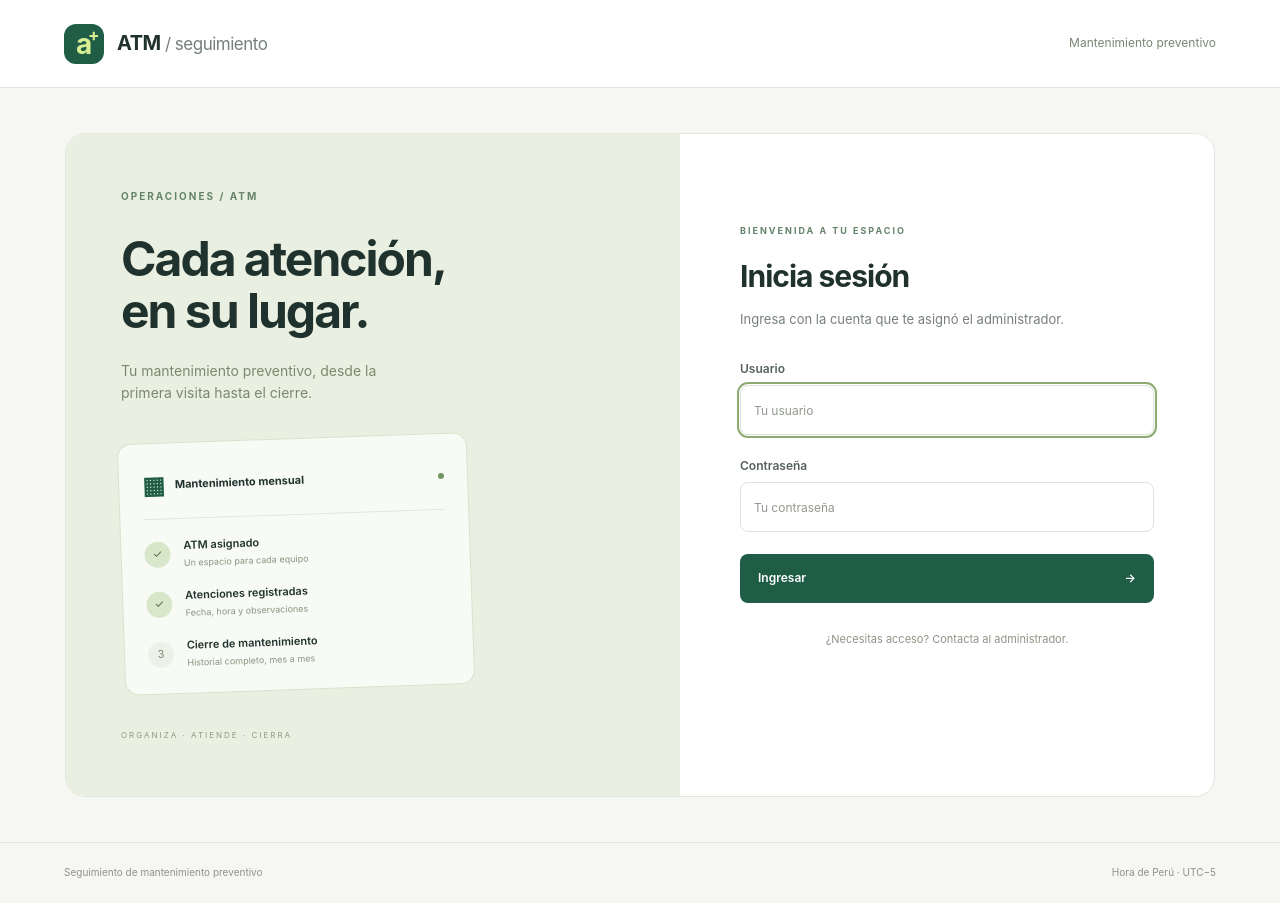
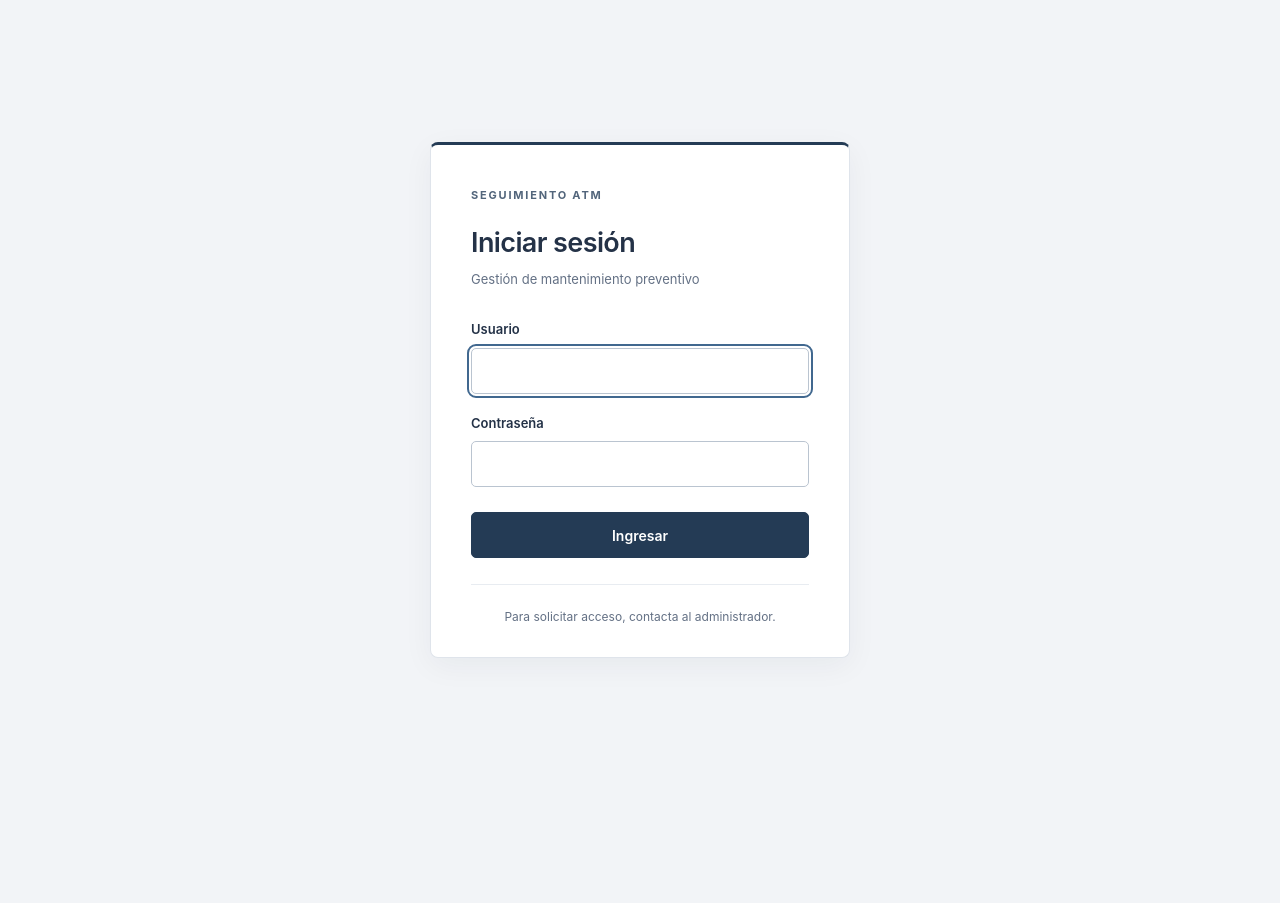
Before and after one commit to Davchrev/Seguimiento, a Django app: page /ingresar/ in a window 1280 px wide. After the commit the page ends 658 px from the top, so only its background shows below. Run offline with Django 5.2, Linux system fonts and the light colour scheme.

Commit message:
Simplify login with a corporate standalone design

```diff
--- /dev/null
+++ b/static/login.css
@@ -0,0 +1,73 @@
+:root {
+  color-scheme: light;
+  font-family: -apple-system, BlinkMacSystemFont, "Segoe UI", sans-serif;
+  color: #243247;
+  background: #f2f4f7;
+  font-synthesis: none;
+}
+* { box-sizing: border-box; }
+body { margin: 0; }
+.login-shell {
+  min-height: 100vh;
+  min-height: 100svh;
+  display: grid;
+  place-items: center;
+  padding: 32px 20px;
+}
+.login-card {
+  width: 100%;
+  max-width: 420px;
+  padding: 42px 40px 30px;
+  background: #fff;
+  border: 1px solid #dfe4eb;
+  border-top: 3px solid #243b55;
+  border-radius: 8px;
+  box-shadow: 0 8px 30px rgb(24 39 60 / 5%);
+}
+.login-header { margin-bottom: 30px; }
+.product-name {
+  margin: 0 0 22px;
+  color: #52657b;
+  font-size: 11px;
+  line-height: 1.5;
+  font-weight: 700;
+  letter-spacing: 1.8px;
+}
+h1 { margin: 0 0 10px; font-size: 27px; line-height: 1.25; font-weight: 600; letter-spacing: -.6px; }
+.login-description { margin: 0; color: #647185; font-size: 13px; line-height: 1.6; }
+.login-form { display: grid; gap: 20px; }
+.field { display: grid; gap: 8px; }
+label { font-size: 13px; font-weight: 600; line-height: 1.5; }
+input, button { font: inherit; border-radius: 5px; min-height: 46px; width: 100%; }
+input { padding: 11px 12px; border: 1px solid #bac4d0; background: #fff; color: #243247; font-size: 16px; }
+input:focus { outline: 2px solid #41688f; outline-offset: 2px; }
+input[aria-invalid="true"] { border-color: #ab493b; }
+button {
+  margin-top: 5px;
+  padding: 12px 18px;
+  background: #243b55;
+  border: 1px solid #243b55;
+  color: #fff;
+  font-size: 14px;
+  font-weight: 600;
+  cursor: pointer;
+  touch-action: manipulation;
+}
+button:hover { background: #192d43; }
+button:focus-visible { outline: 2px solid #41688f; outline-offset: 3px; }
+.login-help {
+  margin: 26px 0 0;
+  padding-top: 22px;
+  border-top: 1px solid #e8ecf1;
+  color: #647185;
+  font-size: 12px;
+  line-height: 1.65;
+  text-align: center;
+}
+.notice { margin: 0 0 16px; padding: 12px; border: 1px solid #d4dfe9; border-radius: 5px; background: #f3f6fa; font-size: 13px; line-height: 1.5; overflow-wrap: anywhere; }
+.error { margin: 0; color: #94372d; background: #fff4f2; border-color: #ebc9c3; }
+@media (max-width: 480px) {
+  .login-shell { padding: 24px 16px; }
+  .login-card { padding: 32px 24px 24px; }
+  h1 { font-size: 25px; }
+}
--- a/templates/registration/login.html
+++ b/templates/registration/login.html
@@ -1,31 +1,37 @@
-{% extends 'base.html' %}
-{% block title %}Ingresar · Seguimiento ATM{% endblock %}
-{% block main_class %}login-layout{% endblock %}
-{% block content %}
-<section class="login-story">
-  <div class="eyebrow">OPERACIONES / ATM</div>
-  <h1>Cada atención,<br>en su lugar.</h1>
-  <p>Tu mantenimiento preventivo, desde la primera visita hasta el cierre.</p>
-  <div class="login-illustration" aria-hidden="true">
-    <div class="illustration-top"><span class="mini-icon">▦</span><span>Mantenimiento mensual</span><span class="live-dot"></span></div>
-    <div class="illustration-line"><span class="step done">✓</span><div><strong>ATM asignado</strong><small>Un espacio para cada equipo</small></div></div>
-    <div class="illustration-line"><span class="step done">✓</span><div><strong>Atenciones registradas</strong><small>Fecha, hora y observaciones</small></div></div>
-    <div class="illustration-line"><span class="step">3</span><div><strong>Cierre de mantenimiento</strong><small>Historial completo, mes a mes</small></div></div>
-  </div>
-  <span class="story-bottom">ORGANIZA · ATIENDE · CIERRA</span>
-</section>
-<section class="login-panel">
-  <div class="eyebrow">BIENVENIDA A TU ESPACIO</div>
-  <h2>Inicia sesión</h2>
-  <p class="muted">Ingresa con la cuenta que te asignó el administrador.</p>
-  <form method="post" class="stack">
-    {% csrf_token %}
-    {% if form.errors %}<div class="notice error" role="alert">No pudimos iniciar sesión. Revisa tu usuario y contraseña.</div>{% endif %}
-    <div class="field"><label for="id_username">Usuario</label><input id="id_username" name="username" value="{{ form.username.value|default:'' }}" required autocomplete="username" autofocus placeholder="Tu usuario"></div>
-    <div class="field"><label for="id_password">Contraseña</label><input id="id_password" name="password" type="password" required autocomplete="current-password" placeholder="Tu contraseña"></div>
-    <input type="hidden" name="next" value="{{ next }}">
-    <button class="button primary full" type="submit">Ingresar <span>→</span></button>
-  </form>
-  <p class="login-help">¿Necesitas acceso? Contacta al administrador.</p>
-</section>
-{% endblock %}
+{% load static %}
+<!doctype html>
+<html lang="es">
+<head>
+  <meta charset="utf-8">
+  <meta name="viewport" content="width=device-width, initial-scale=1">
+  <title>Iniciar sesión · Seguimiento ATM</title>
+  <link rel="stylesheet" href="{% static 'login.css' %}">
+</head>
+<body>
+  <main class="login-shell">
+    <section class="login-card" aria-labelledby="login-title">
+      <header class="login-header">
+        <p class="product-name">SEGUIMIENTO ATM</p>
+        <h1 id="login-title">Iniciar sesión</h1>
+        <p class="login-description">Gestión de mantenimiento preventivo</p>
+      </header>
+      {% if messages %}<div aria-live="polite">{% for message in messages %}<p class="notice">{{ message }}</p>{% endfor %}</div>{% endif %}
+      <form method="post" class="login-form">
+        {% csrf_token %}
+        {% if form.errors %}<p class="notice error" id="login-error" role="alert">No se pudo iniciar sesión. Verifica tu usuario y contraseña.</p>{% endif %}
+        <div class="field">
+          <label for="id_username">Usuario</label>
+          <input id="id_username" name="username" value="{{ form.username.value|default:'' }}" maxlength="150" required autocomplete="username" autocapitalize="none" spellcheck="false" autofocus {% if form.errors %}aria-describedby="login-error" aria-invalid="true"{% endif %}>
+        </div>
+        <div class="field">
+          <label for="id_password">Contraseña</label>
+          <input id="id_password" name="password" type="password" required autocomplete="current-password" {% if form.errors %}aria-describedby="login-error" aria-invalid="true"{% endif %}>
+        </div>
+        <input type="hidden" name="next" value="{{ next }}">
+        <button type="submit">Ingresar</button>
+      </form>
+      <p class="login-help">Para solicitar acceso, contacta al administrador.</p>
+    </section>
+  </main>
+</body>
+</html>
```
